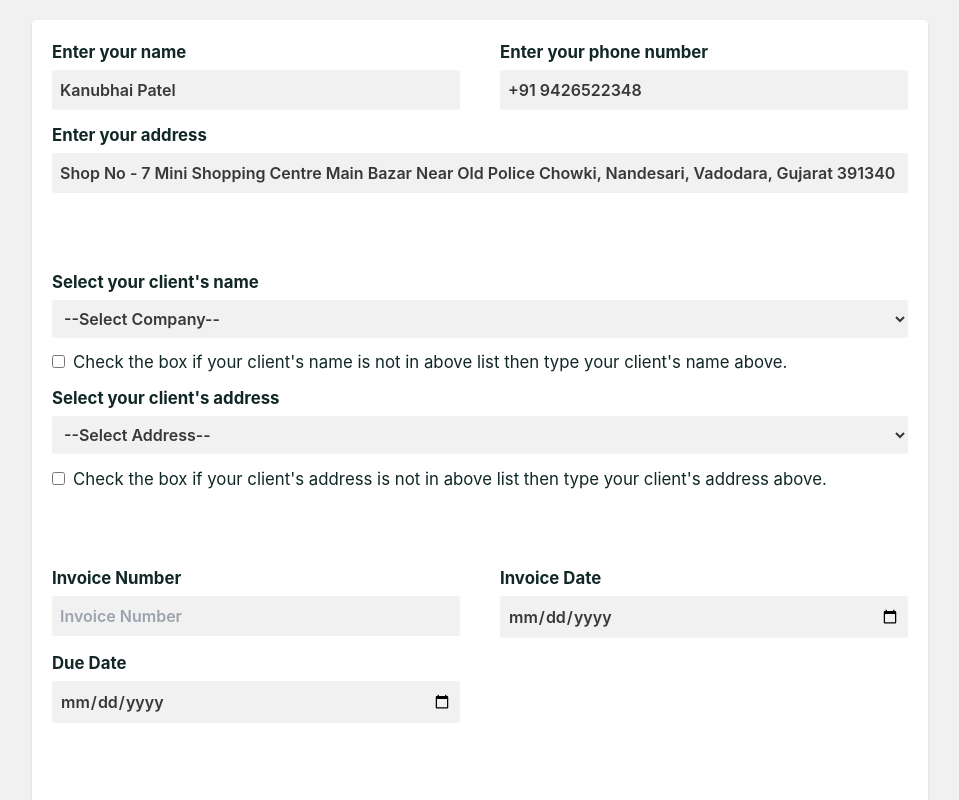
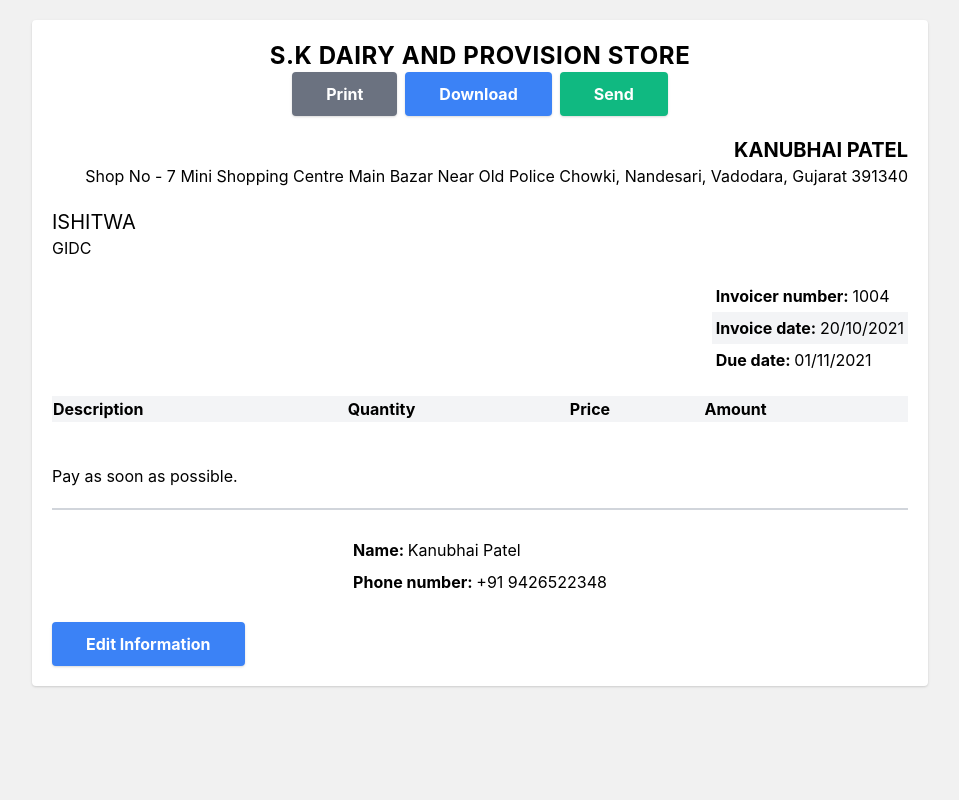
Before and after one commit to 86-umang/Invoicer, a React (Create React App) app: page / in a window 1280 px wide. Shown: the top 800 px of the page, without its empty margins (160-1119 px from the left). Built offline with nearby package versions, Linux system fonts and the light colour scheme.

Commit message:
TableForm useEffect and list (49:00)

```diff
--- a/src/App.js
+++ b/src/App.js
@@ -6,21 +6,27 @@ import Header from "./components/Header";
 import MainDetails from "./components/MainDetails";
 import Notes from "./components/Notes";
 import Table from "./components/Table";
+import TableForm from "./components/TableForm";
 
 function App() {
 
-    const [showInvoice, setShowInvoice] = useState(false);
+    const [showInvoice, setShowInvoice] = useState(true);
     const [checked, setChecked] = useState(false);
     const [checkedAddress, setCheckedAddress] = useState(false);
     const [name, setName] = useState("Kanubhai Patel");
     const [address, setAddress] = useState("Shop No - 7 Mini Shopping Centre Main Bazar Near Old Police Chowki, Nandesari, Vadodara, Gujarat 391340");
     const [phone, setPhone] = useState("+91 9426522348");
-    const [clientName, setClientName] = useState("");
-    const [clientAddress, setClientAddress] = useState("");
-    const [invoiceNumber, setInvoiceNumber] = useState("");
-    const [invoiceDate, setInvoiceDate] = useState("");
-    const [dueDate, setDueDate] = useState("");
-    const [notes, setNotes] = useState("");
+    const [clientName, setClientName] = useState("Ishitwa");
+    const [clientAddress, setClientAddress] = useState("GIDC");
+    const [invoiceNumber, setInvoiceNumber] = useState("1004");
+    const [invoiceDate, setInvoiceDate] = useState("20/10/2021");
+    const [dueDate, setDueDate] = useState("01/11/2021");
+    const [notes, setNotes] = useState("Pay as soon as possible.");
+    const [description, setDescription] = useState("");
+    const [quantity, setQuantity] = useState("");
+    const [price, setPrice] = useState("");
+    const [amount, setAmount] = useState("");
+    const [list, setList] = useState([]);
 
     const handlePrint = () => {
         window.print();
@@ -39,7 +45,12 @@ function App() {
 
                         <Dates invoiceNumber={invoiceNumber} invoiceDate={invoiceDate} dueDate={dueDate} />
 
-                        <Table />
+                        <Table
+                            description={description}
+                            quantity={quantity}
+                            price={price}
+                            amount={amount}
+                        />
 
                         <Notes notes={notes} />
 
@@ -66,7 +77,7 @@ function App() {
                                             name="name"
                                             id="name"
                                             placeholder="Enter your name"
-                                            autocomplete="off"
+                                            autoComplete="off"
                                             value={name}
                                             onChange={(e) => setName(e.target.value)}
                                         />
@@ -78,7 +89,7 @@ function App() {
                                             name="phone"
                                             id="phone"
                                             placeholder="Enter your phone number"
-                                            autocomplete="off"
+                                            autoComplete="off"
                                             value={phone}
                                             onChange={(e) => setPhone(e.target.value)}
                                         />
@@ -91,7 +102,7 @@ function App() {
                                     name="address"
                                     id="address"
                                     placeholder="Enter your address"
-                                    autocomplete="off"
+                                    autoComplete="off"
                                     value={address}
                                     onChange={(e) => setAddress(e.target.value)}
                                 />
@@ -120,7 +131,7 @@ function App() {
                                                 name="clientName1"
                                                 id="clientName1"
                                                 placeholder="Enter your client's name"
-                                                autocomplete="off"
+                                                autoComplete="off"
                                                 value={clientName}
                                                 onChange={(e) => setClientName(e.target.value)}
                                             />
@@ -140,7 +151,7 @@ function App() {
 
                                 {!checkedAddress ?
                                     <>
-                                        <label htmlFor="clientAddress">Select your client's address</label>
+                                        <label className="mt-5" htmlFor="clientAddress">Select your client's address</label>
                                         <select
                                             id="clientAddress"
                                             value={clientAddress}
@@ -162,7 +173,7 @@ function App() {
                                                 name="clientAddress1"
                                                 id="clientAddress1"
                                                 placeholder="Enter your client's Address"
-                                                autocomplete="off"
+                                                autoComplete="off"
                                                 value={clientAddress}
                                                 onChange={(e) => setClientAddress(e.target.value)}
                                             />
@@ -187,7 +198,7 @@ function App() {
                                             name="invoiceNumber"
                                             id="invoiceNumber"
                                             placeholder="Invoice Number"
-                                            autocomplete="off"
+                                            autoComplete="off"
                                             value={invoiceNumber}
                                             onChange={(e) => setInvoiceNumber(e.target.value)}
                                         />
@@ -200,7 +211,7 @@ function App() {
                                             name="invoiceDate"
                                             id="invoiceDate"
                                             placeholder="Invoice Date"
-                                            autocomplete="off"
+                                            autoComplete="off"
                                             value={invoiceDate}
                                             onChange={(e) => setInvoiceDate(e.target.value)}
                                         />
@@ -215,14 +226,23 @@ function App() {
                                             name="dueDate"
                                             id="dueDate"
                                             placeholder="Due Date"
-                                            autocomplete="off"
+                                            autoComplete="off"
                                             value={dueDate}
                                             onChange={(e) => setDueDate(e.target.value)}
                                         />
                                     </div>
                                 </article>
 
-
+                                {/* This is our table form */}
+                                <article>
+                                    <TableForm
+                                        description={description} setDescription={setDescription}
+                                        quantity={quantity} setQuantity={setQuantity}
+                                        price={price} setPrice={setPrice}
+                                        amount={amount} setAmount={setAmount}
+                                        list={list} setList={setList}
+                                    />
+                                </article>
 
                                 <label className="mt-16" htmlFor="notes">Additional Notes</label>
                                 <textarea
@@ -231,7 +251,7 @@ function App() {
                                     cols="30"
                                     rows="10"
                                     placeholder="Additional notes to the clients"
-                                    autocomplete="off"
+                                    autoComplete="off"
                                     value={notes}
                                     onChange={(e) => setNotes(e.target.value)}
                                 />
--- a/src/components/Notes.js
+++ b/src/components/Notes.js
@@ -3,7 +3,7 @@ import React from 'react';
 function Notes({notes}) {
     return (
         <>
-            <section className="mb-5">
+            <section className="mt-10 mb-5">
                 <p className="lg:w-1/2 text-justify">{notes}</p>
             </section>
         </>
--- a/src/components/Table.js
+++ b/src/components/Table.js
@@ -1,9 +1,27 @@
 import React from 'react';
 
-function Table(props) {
+function Table({description, quantity, price, amount}) {
     return (
         <>
-            <div className="my-5">this is a table.</div>
+            <table width="100%">
+                <thead>
+                    <tr className='bg-gray-100'>
+                        <td className='font-bold'>Description</td>
+                        <td className='font-bold'>Quantity</td>
+                        <td className='font-bold'>Price</td>
+                        <td className='font-bold'>Amount</td>
+                    </tr>
+                </thead>
+
+                <tbody>
+                    <tr>
+                        <td>{description}</td>
+                        <td>{quantity}</td>
+                        <td>{price}</td>
+                        <td>{amount}</td>
+                    </tr>
+                </tbody>
+            </table>
         </>
     );
 }
--- /dev/null
+++ b/src/components/TableForm.js
@@ -0,0 +1,124 @@
+import React, { useEffect } from 'react';
+import { useState } from 'react';
+import { v4 as uuidv4 } from "uuid";
+import '../styles/TableForm.css';
+
+function TableForm({description, setDescription, quantity, setQuantity, price, setPrice, amount, setAmount, list, setList}) {
+
+    const [checked, setChecked] = useState(false);
+
+    const handleSubmit = (e) => {
+        e.preventDefault();
+
+        const newItems = {
+            id: uuidv4(),
+            description: description,
+            quantity: quantity,
+            price: price,
+            amount: amount
+        }
+        setDescription("")
+        setQuantity("")
+        setPrice("")
+        setAmount("")
+        setList([...list, newItems])
+        console.log(list);
+    }
+
+    useEffect(() => {
+        const calculateAmount = () => {
+            setAmount(quantity * price)
+        }
+
+        calculateAmount()
+    }, [price, quantity, setAmount])
+
+
+    return (
+        <>
+            <form onSubmit={handleSubmit}>
+                {!checked ?
+                    <div className='mt-16 flex flex-col'>
+                        <label htmlFor='description'>Item description</label>
+                        <select
+                            id="description"
+                            value={description}
+                            onChange={(e) => setDescription(e.target.value)}
+                        >
+                            <option selected disabled value="">--Select Item--</option>
+                            <option>Milk</option>
+                            <option>Butter Milk</option>
+                            <option>Tea</option>
+                            <option>Sugar</option>
+                        </select>
+                    </div>
+                    : (
+                        <div className='mt-16 flex flex-col'>
+                            <label htmlFor="description1">Enter your Item</label>
+                            <input
+                                type="text"
+                                name="description1"
+                                id="description1"
+                                placeholder="Enter your Item"
+                                autoComplete="off"
+                                value={description}
+                                onChange={(e) => setDescription(e.target.value)}
+                            />
+                        </div>
+                    )
+                }
+                <div>
+                    <input
+                        type="checkbox"
+                        checked={checked}
+                        onChange={() => setChecked(!checked)}
+                    />
+                    <label className="p-2 font-normal" htmlFor="check">Check the box if your item is not in the above list and write your item above.</label>
+                </div>
+
+                <div className='grid-tableform gap-10'>
+                    <div className='mt-5 flex flex-col'>
+                        <label htmlFor='quantity'>Quantity</label>
+                        <input
+                            type="text"
+                            name="quantity"
+                            id="quantity"
+                            autoComplete="off"
+                            placeholder="Quantity"
+                            value={quantity}
+                            onChange={(e) => setQuantity(e.target.value)}
+                        />
+                    </div>
+
+                    <div className='flex flex-col uppermargin'>
+                        <label htmlFor='price'>Price</label>
+                        <input
+                            type="text"
+                            name="price"
+                            id="price"
+                            autoComplete="off"
+                            placeholder="Price"
+                            value={price}
+                            onChange={(e) => setPrice(e.target.value)}
+                        />
+                    </div>
+
+                    <div className='flex flex-col uppermargin'>
+                        <label htmlFor='amount'>Amount</label>
+                        <p>{amount}</p>
+                    </div>
+                </div>
+                <button
+                    type='submit'
+                    className="mt-5 bg-blue-500
+                        text-white font-bold py-2 px-8
+                        rounded shadow border-2 border-blue-500
+                        hover:bg-transparent hover:text-blue-500
+                        transition-all duration-300"
+                >Add Table Item</button>
+            </form>
+        </>
+    );
+}
+
+export default TableForm;
--- a/src/index.css
+++ b/src/index.css
@@ -35,7 +35,16 @@ label {
   color: #112827;
 }
 
-input, textarea, select {
+input[type=text], input[type=date], textarea {
+  background-color: #f1f1f1;
+  padding: 0.5rem;
+  border-radius: 0.2rem;
+  margin-bottom: 2rem;
+  color: #383838;
+  font-weight: 600;
+}
+
+select {
   background-color: #f1f1f1;
   padding: 0.5rem;
   border-radius: 0.2rem;
--- /dev/null
+++ b/src/styles/TableForm.css
@@ -0,0 +1,10 @@
+@media only screen and (min-width: 1295px) {
+    .grid-tableform {
+        display: grid;
+        grid-template-columns: repeat(3, 1fr);
+    }
+
+    .uppermargin {
+        margin-top: 15pt;
+    }
+}
```
